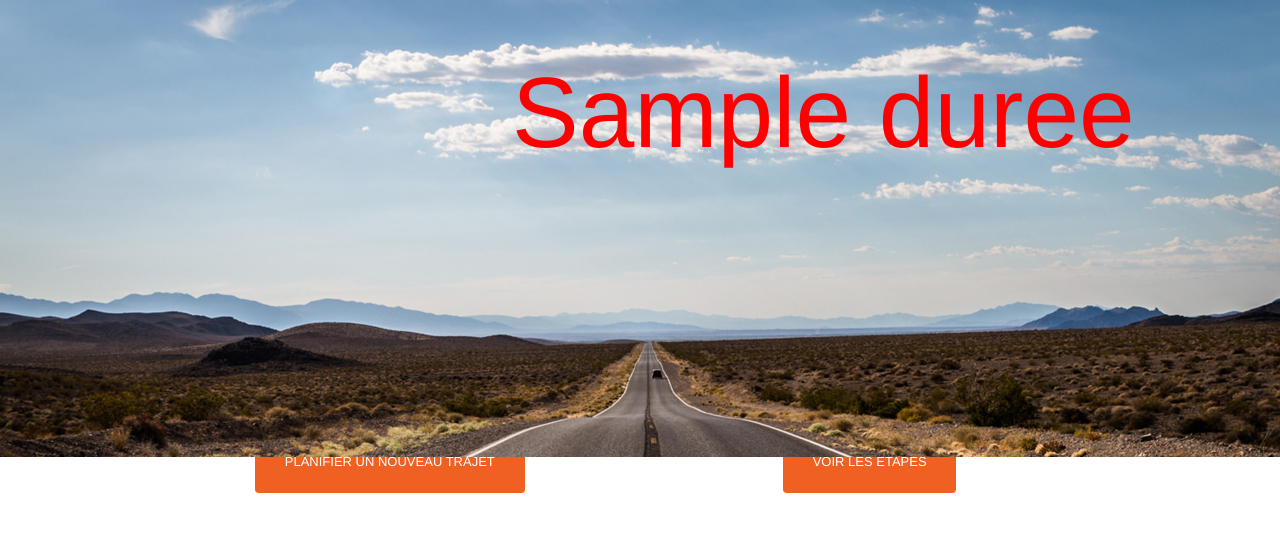
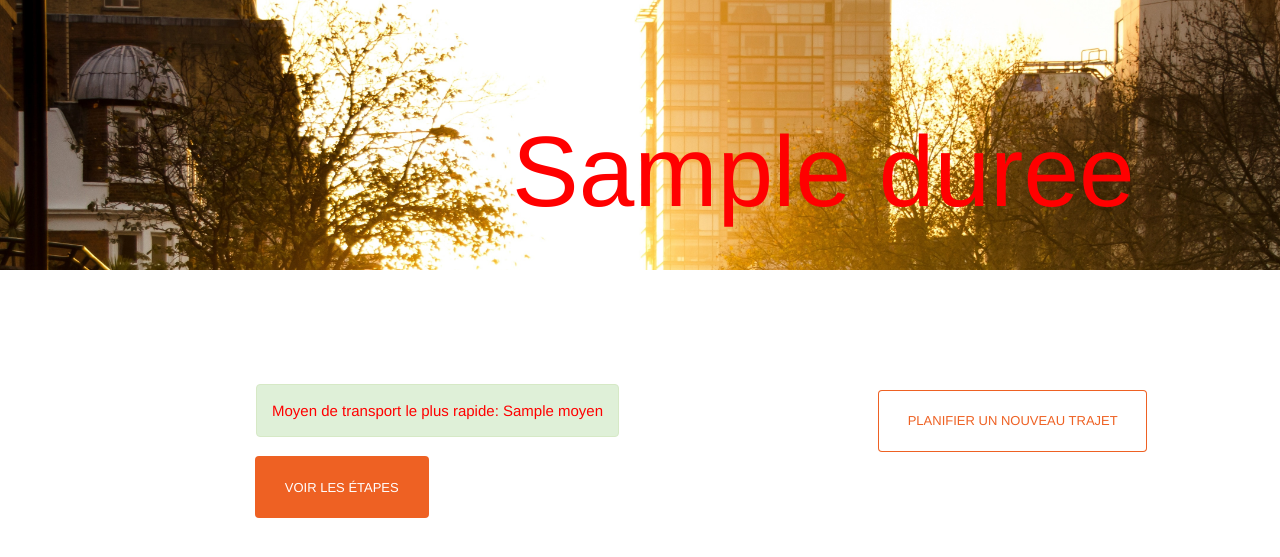
Before and after one commit to ChloeGobe/POOA, a Django app: template project_django/directions/templates/results.html in a window 1280 px wide. Shown: the top 557 px of the page. Run offline with Django 3.2, Linux system fonts and the light colour scheme; the template is opened without the code that fills it: most values are stand-ins (such as "Sample title", 1, 10 or a date in 2020); some libraries are stand-ins or nearby versions.

Commit message:
attente + resultats

```diff
--- a/project_django/directions/classes_trajet.py
+++ b/project_django/directions/classes_trajet.py
@@ -68,9 +68,7 @@ class Trajet:
                         etapeC["duration"]
             ,
             # Les precisions des differentes etapes pourront être enlevees après l'etape de developement
-            "etapes" : ["\nEtape piétonne A :\n"] + etapeA["etapes"] +
-                       ["\nEtape Intermediaire\n"] + etapeB["etapes"] +
-                       ["\nEtape piétonne finale\n"] + etapeC["etapes"]
+            "etapes" : [etapeA["etapes"],etapeB["etapes"],etapeC["etapes"]]
         }
         return summary
 
--- a/project_django/directions/templates/results.html
+++ b/project_django/directions/templates/results.html
@@ -1,36 +1,43 @@
 <html >
   <head>
-    <title>Centrale Mapper | Optimize your day</title>
+    <title>Centrale Mapper | Results</title>
     {% load static %}
     <link rel="stylesheet" type="text/css" href="{% static "style.css" %}">
-    <script src="https://ajax.googleapis.com/ajax/libs/jquery/3.2.1/jquery.min.js"></script>
-
+    <link rel="stylesheet" href="https://maxcdn.bootstrapcdn.com/bootstrap/3.3.7/css/bootstrap.min.css">
   </head>
   <body>
 
     {% if bad_conditions %}
       <header id="headerbadconditions" data-template="stage-header">
         <div style="font-size:100px; color:red; margin-top:100px; margin-left:40%;position:absolute;"> {{ duree }}</div>
+
       </header>
     {% else %}
-      <header id="header" data-template="stage-header">
+      <header id="headergoodconditions" data-template="stage-header">
         <div style="font-size:100px; color:red; margin-top:100px; margin-left:40%;position:absolute;"> {{ duree }}</div>
+
       </header>
     {% endif %}
 
 
     <div style="margin-top:30%;">
-        <div style="font-size:15px; color:red; margin-left:20%;"> Moyen de transport le plus rapide: {{moyen}} </div>
+        {% if bad_conditions %}
+          <button class="alert alert-warning" style="font-size:15px; color:red; margin-left:20%;"> La météo est mauvaise, nous avons adapté votre itinéraire</button>
+        {% endif %}
 
-        <div style="font-size:15px; color:red; margin-left:20%;"> La météo est mauvaise, nous avons adapté votre itinéraire</div>
-        <button onClick="window.location.href='index'" id="new_planificateur" style="margin-left:20%;" class="button button-primary button-large"> Planifier un nouveau trajet </button>
-
+        <button class="alert alert-success" style="font-size:15px; color:red; margin-left:20%;"> Moyen de transport le plus rapide: {{moyen}} </button>
+        <button onClick="window.location.href='index'" id="new_planificateur" style="margin-left:20%;" class="button button-success button-large"> Planifier un nouveau trajet </button>
         <button onclick="voirEtapes()" style="margin-left:20%;" class="button button-primary button-large" > Voir les étapes </button>
 
-        <div id="etapesliste" style="display:none; color:black; margin-left:20%;">
+        <div  id="etapesliste" style="display:none; color:black; margin-left:20%;">
+          <div class="list-group">
           {% for elem in etapes %}
-              <p>{{ elem }}</p>
+              {%for steps in elem%}
+                <p><div class="list-group-item" >{{ steps }}</div></p>
+              {% endfor %}
+              <hr>
           {% endfor %}
+          </div>
         </div>
 
     </div>
--- a/project_django/directions/views.py
+++ b/project_django/directions/views.py
@@ -42,8 +42,7 @@ def results(request):
 
         # Gestion de la pluie
         weather = WeatherClass(depart)
-        bad_conditions = weather.does_it_rain()
-        print(bad_conditions)
+        bad_conditions = False
         #Dans tous les cas on calcule les trajets metro et autolib
         trajet_metro = Metro(depart, arrivee)
         trajet_autolib = Autolib(depart, arrivee)
--- a/project_django/directions/webservices.py
+++ b/project_django/directions/webservices.py
@@ -153,7 +153,7 @@ class WeatherClass:
         if meteo in bad_conditions and weather_call_worked==True:
             return True
         else:
-            return True
+            return False
 
 
 class OpendataParisClass:
--- a/project_django/pooawebsite/static/style.css
+++ b/project_django/pooawebsite/static/style.css
@@ -372,6 +372,34 @@ input.text:focus {
     padding-bottom: 270px;
     font-family: brandon-grotesque,"Helvetica Neue",Helvetica,Arial,sans-serif;
     background: url("road.jpg") top center no-repeat;
+    background-size: cover;
+    -webkit-box-shadow: none;
+    box-shadow: none;
+    *zoom: 1;
+}
+
+#headerbadconditions{
+    z-index: 1000;
+    position: relative;
+    width: 100%;
+    margin-bottom: -270px;
+    padding-bottom: 270px;
+    font-family: brandon-grotesque,"Helvetica Neue",Helvetica,Arial,sans-serif;
+    background: url("pluie.jpg") top center no-repeat;
+    background-size: cover;
+    -webkit-box-shadow: none;
+    box-shadow: none;
+    *zoom: 1;
+}
+
+#headergoodconditions{
+    z-index: 1000;
+    position: relative;
+    width: 100%;
+    margin-bottom: -270px;
+    padding-bottom: 270px;
+    font-family: brandon-grotesque,"Helvetica Neue",Helvetica,Arial,sans-serif;
+    background: url("soleil.jpg") top center no-repeat;
     background-size: cover;
     -webkit-box-shadow: none;
     box-shadow: none;
```
Also changed, not shown: project_django/directions/static/style.css (+33 -1 lines), project_django/directions/templates/index.html (+27 -28 lines), project_django/directions/static/paris.jpg (added), project_django/directions/static/pluie.jpg, project_django/directions/static/soleil.jpeg (added), project_django/directions/static/soleil.jpg (added), project_django/pooawebsite/static/pluie.jpg (added), project_django/pooawebsite/static/road.jpg (added), project_django/pooawebsite/static/soleil.jpg (added).
